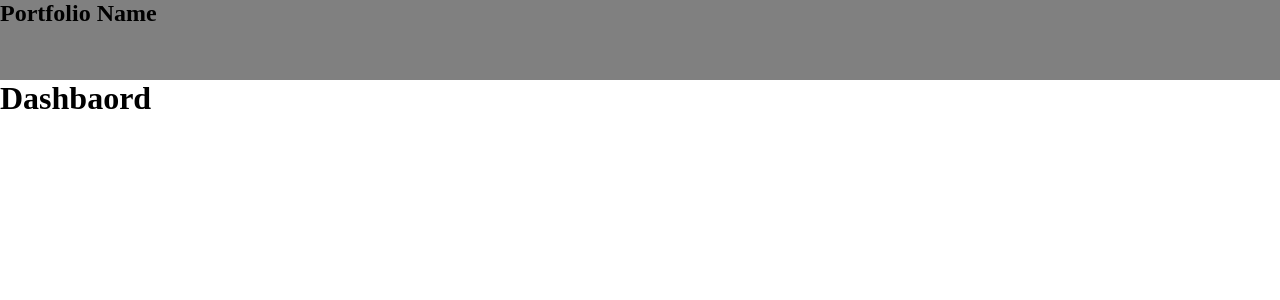
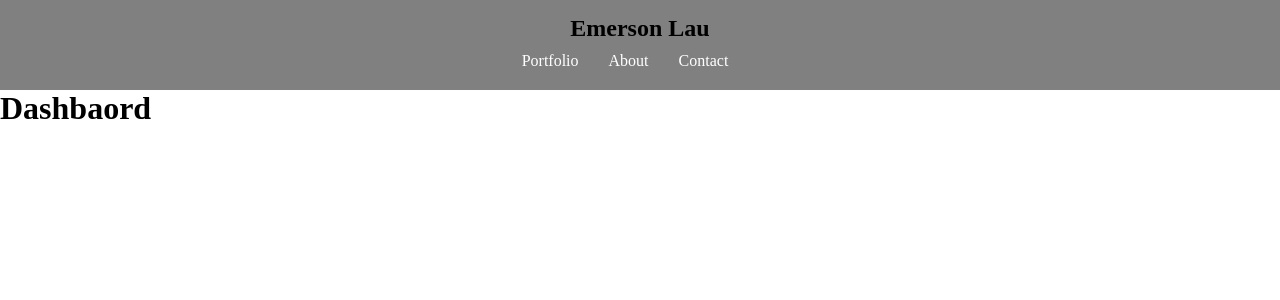
Before and after one commit to BoomBoomRay/emo_portfolio, a React (Create React App) app: page / in a window 1280 px wide. Shown: the top 300 px of the page. Built offline with nearby package versions, Linux system fonts and the light colour scheme.

Commit message:
Main nav menu added

```diff
--- a/src/components/Navbar/MainNavbar.js
+++ b/src/components/Navbar/MainNavbar.js
@@ -1,22 +1,37 @@
 import React from 'react';
 import styled from 'styled-components';
 import { FaBars } from 'react-icons/fa';
+import { Link } from 'react-router-dom';
 
 export default function Navbar({ toggleMenu }) {
   return (
     <Wrapper>
-      <h1>Portfolio Name</h1>
+      <h1>Emerson Lau</h1>
       <div className='mobile-icon' onClick={toggleMenu}>
         <FaBars />
+      </div>
+      <div className='menu-container'>
+        <ul>
+          <LinkLi to='/'>Portfolio</LinkLi>
+          <LinkLi to='about'>About</LinkLi>
+          <LinkLi to='contact'>Contact</LinkLi>
+        </ul>
       </div>
     </Wrapper>
   );
 }
 const Wrapper = styled.nav`
-  height: 80px;
+  height: 90px;
   background-color: grey;
   width: 100%;
+  display: flex;
+  align-items: center;
+  flex-direction: column;
+  padding: 15px;
   @media screen and (max-width: 768px) {
+    display: flex;
+    align-items: flex-start;
+    justify-content: flex-end;
   }
   .mobile-icon {
     display: none;
@@ -31,4 +46,19 @@ const Wrapper = styled.nav`
       color: white;
     }
   }
+  .menu-container {
+    margin-top: 10px;
+    margin-bottom: 10px;
+  }
+
+  .menu-container ul {
+    @media screen and (max-width: 768px) {
+      display: none;
+    }
+  }
 `;
+const LinkLi = styled(Link)`
+  color: white;
+  text-decoration: none;
+  padding-right: 30px;
+`;
```
Also changed, not shown: 1 other file (tests, documents, lock files or other folders).
